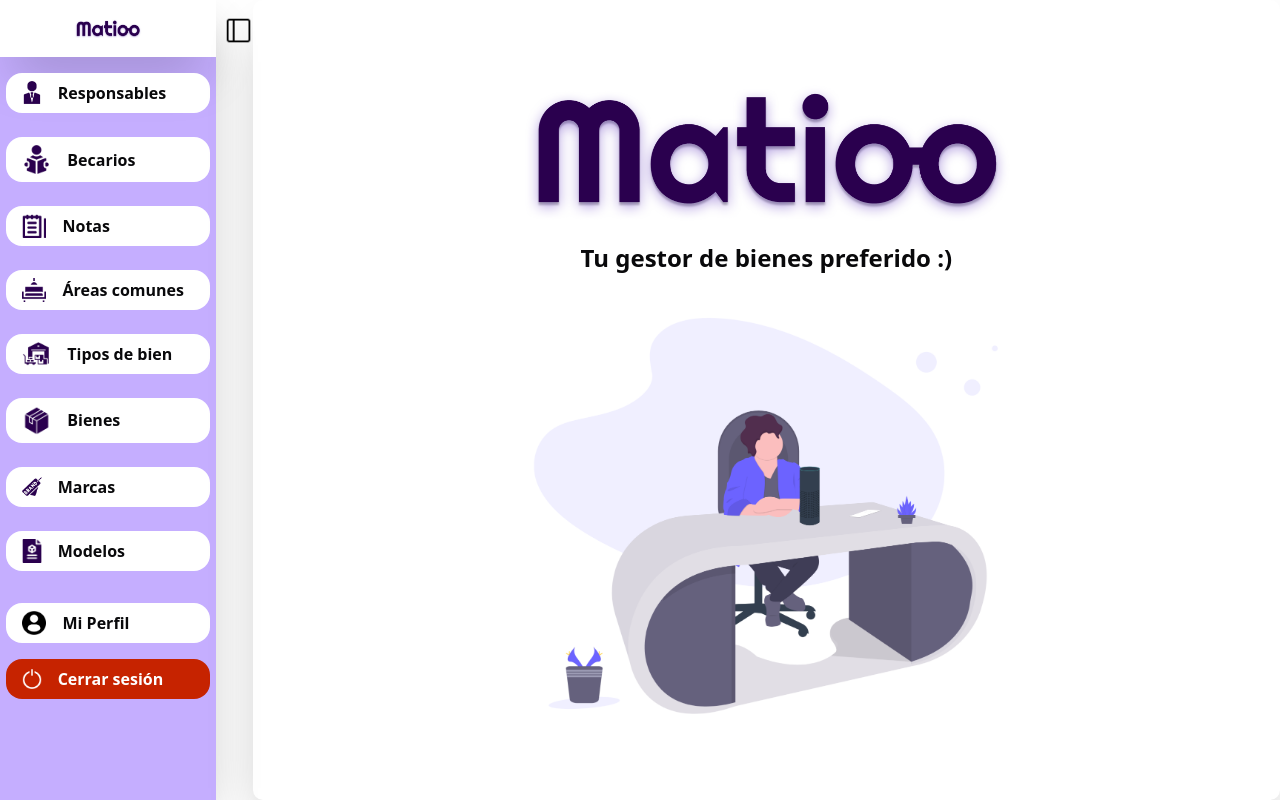
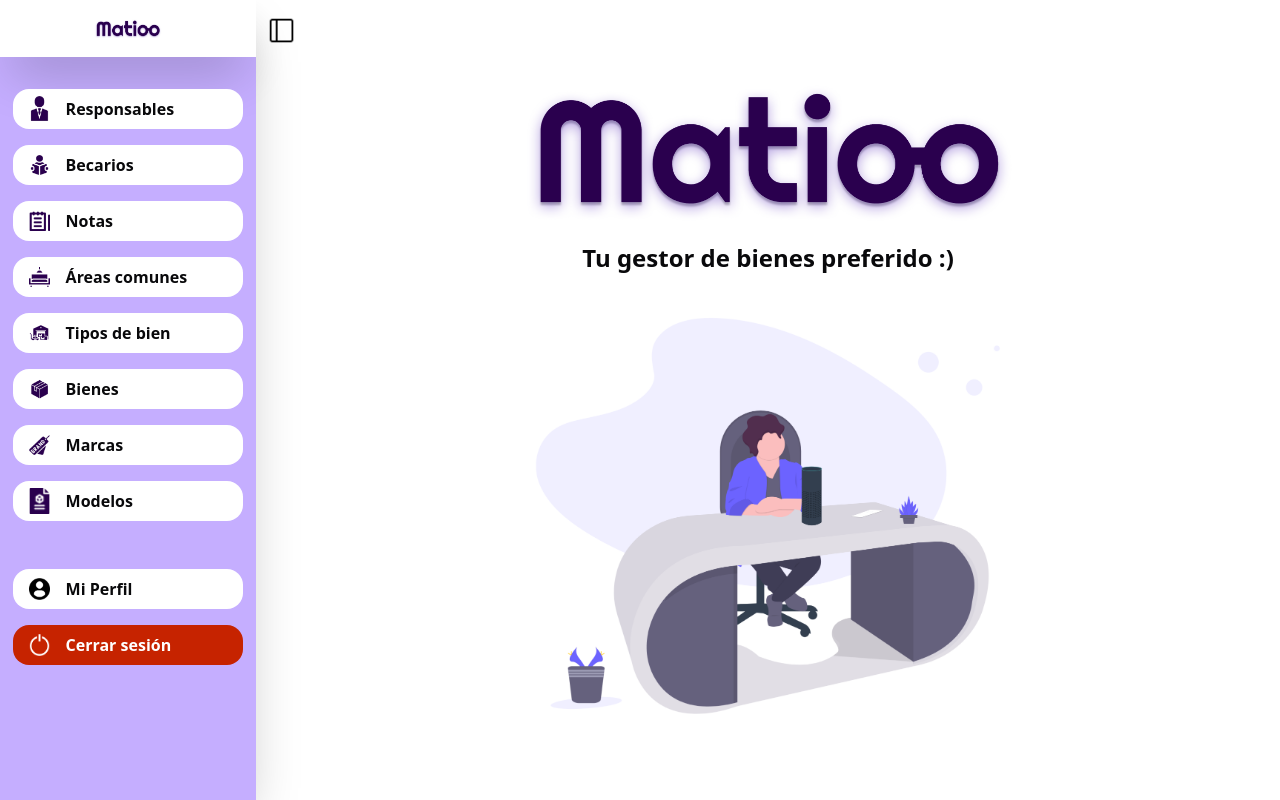
Before and after one commit to ErickGS28/matiooFrontend, a React (Vite) app: page /home in a window 1280 px wide. Both pictures are taken after a click on the picture 102 px from the left and 30 px from the top of the page. Built offline with nearby package versions, Linux system fonts and the light colour scheme.

Commit message:
Se mofidico el asiBar.jsx

```diff
--- a/src/App.jsx
+++ b/src/App.jsx
@@ -1,8 +1,8 @@
 import React, { useState } from "react";
 import { BrowserRouter as Router, Routes, Route } from "react-router-dom";
 import { MantineProvider } from "@mantine/core";
-import { Form } from "./components/templates/login/Form";
-import { Home } from "./components/templates/admin/Home";
+import Form from "./components/templates/login/Form";
+import Home from "./components/templates/admin/Home";
 import Responsible from "./components/templates/admin/Responsible";
 import Interns from "./components/templates/admin/Interns";
 import ListItem from "./components/templates/admin/ListItem";
@@ -14,7 +14,6 @@ import Model from "./components/templates/admin/Model";
 import CheckEmail from "./components/templates/login/CheckEmail";
 import ConfirmCode from "./components/templates/login/ConfirmCode";
 import NewPassword from "./components/templates/login/NewPassword";
-
 
 function App() {
   const [user, setUser] = useState(null);
--- a/src/components/AsideBar.jsx
+++ b/src/components/AsideBar.jsx
@@ -1,4 +1,4 @@
-import React, { useState } from "react";
+import React, { useState, useEffect } from "react";
 import { useNavigate } from "react-router-dom";
 import LogoAside from "./ui/logoAside";
 import { Popover, PopoverContent, PopoverTrigger } from "@/components/ui/popover";
@@ -7,12 +7,16 @@ import { Dialog, DialogContent, DialogDescription, DialogFooter, DialogHeader, D
 import { Label } from "@/components/ui/label"
 import { Input } from "@/components/ui/input"
 
+export default function AsideBar({ activePage = "", onExpandChange }) {
+  const [isExpanded, setIsExpanded] = useState(() => {
+    const saved = localStorage.getItem('asideBarExpanded');
+    return saved ? JSON.parse(saved) : false;
+  });
+  const navigate = useNavigate();
 
-
-
-export default function AsideBar({ activePage = "" }) {
-  const [isExpanded, setIsExpanded] = useState(false);
-  const navigate = useNavigate();
+  useEffect(() => {
+    localStorage.setItem('asideBarExpanded', JSON.stringify(isExpanded));
+  }, [isExpanded]);
 
   const handleNavigation = (page) => {
     navigate(page);
@@ -20,81 +24,96 @@ export default function AsideBar({ activePage = "" }) {
 
   const toggleMenu = () => {
     setIsExpanded(!isExpanded);
+    onExpandChange?.(!isExpanded);
   };
 
   const iconClasses = (iconName) => {
-    return `flex items-center ${isExpanded ? "justify-start" : "justify-center"} cursor-pointer ${
-      activePage === iconName ? "bg-skyblue-bg-icon" : "bg-white"
-    } ${isExpanded ? "w-[94%] px-4 py-2 rounded-2xl" : "w-[2.5em] h-[2.5em] rounded-full"} transition-all duration-300 ease-in-out`;
+    return `flex items-center ${isExpanded ? "justify-start gap-4 h-10" : "justify-center"} cursor-pointer ${
+      activePage === iconName ? "bg-skyblue-bg-icon" : "bg-white hover:bg-skyblue-bg-icon"
+    } ${isExpanded ? "w-[90%] px-4 rounded-2xl" : "w-[2.5em] h-[2.5em] rounded-full"} transition-all duration-300 ease-in-out hover:scale-105`;
   };
 
+  const textClasses = `transition-all duration-200 ease-in-out ${isExpanded ? "opacity-100 delay-200" : "opacity-0 w-0 overflow-hidden"}`;
+
+  const imageClasses = "w-[1.3em] min-w-[1.3em] flex-shrink-0";
+
   return (
-    <div className="flex bg-white font-semibold">
-      <div className={`min-h-full bg-purple-bg-aside shadow-2xl flex flex-col transition-all duration-300 ease-in-out ${isExpanded ? "w-54" : "w-20"}`}>
+    <>
+      <div className={`fixed left-0 top-0 z-50 ${isExpanded ? "w-[16em]" : "w-[4em]"} transition-all duration-300 ease-in-out`}>
+        <div className={`flex flex-col h-screen bg-purple-bg-aside shadow-2xl`}>
           <div className={`flex ${isExpanded ? "justify-center" : "justify-center"} p-4 bg-white shadow-2xl cursor-pointer transition-all duration-300 ease-in-out`} onClick={() => handleNavigation("/home")}>
             <LogoAside isExpanded={isExpanded} />
           </div>
 
-        <div className="flex flex-col items-center space-y-6 mt-4">
+          <div className="flex flex-col flex-grow items-center mt-8 space-y-4 font-semibold">
             <div className={iconClasses('responsible')} onClick={() => handleNavigation('/responsible')}>
-            <img src="/asidebarIMG/responsible.png" alt="Responsable" className="w-[1.2em]" />
-            {isExpanded && <span className="ml-4">Responsables</span>}
+              <img src="/asidebarIMG/responsible.png" alt="Responsable" className={imageClasses} />
+              <span className={textClasses}>Responsables</span>
             </div>
 
             <div className={iconClasses('interns')} onClick={() => handleNavigation('/interns')}>
-            <img src="/asidebarIMG/interns.png" alt="Becarios" className="w-[1.8em]" />
-            {isExpanded && <span className="ml-4">Becarios</span>}
+              <img src="/asidebarIMG/interns.png" alt="Becarios" className={imageClasses} />
+              <span className={textClasses}>Becarios</span>
             </div>
 
             <div className={iconClasses('listItem')} onClick={() => handleNavigation('/listItem')}>
-            <img src="/asidebarIMG/listItem.png" alt="Notas" className="w-[1.5em]" />
-            {isExpanded && <span className="ml-4">Notas</span>}
+              <img src="/asidebarIMG/listItem.png" alt="Notas" className={imageClasses} />
+              <span className={textClasses}>Notas</span>
             </div>
 
             <div className={iconClasses('commonArea')} onClick={() => handleNavigation('/commonArea')}>
-            <img src="/asidebarIMG/zona.png" alt="Zona" className="w-[1.5em]" />
-            {isExpanded && <span className="ml-4">Áreas comunes</span>}
+              <img src="/asidebarIMG/zona.png" alt="Zona" className={imageClasses} />
+              <span className={textClasses}>Áreas comunes</span>
             </div>
 
             <div className={iconClasses('itemType')} onClick={() => handleNavigation('/itemType')}>
-            <img src="/asidebarIMG/item2.png" alt="Item 2" className="w-[1.8em]" />
-            {isExpanded && <span className="ml-4">Tipos de bien</span>}
+              <img src="/asidebarIMG/item2.png" alt="Item 2" className={imageClasses} />
+              <span className={textClasses}>Tipos de bien</span>
             </div>
 
             <div className={iconClasses('item')} onClick={() => handleNavigation('/item')}>
-            <img src="/asidebarIMG/item.png" alt="Item" className="w-[1.8em]" />
-            {isExpanded && <span className="ml-4">Bienes</span>}
+              <img src="/asidebarIMG/item.png" alt="Item" className={imageClasses} />
+              <span className={textClasses}>Bienes</span>
             </div>
 
             <div className={iconClasses('brand')} onClick={() => handleNavigation('/brand')}>
-            <img src="/asidebarIMG/brand.png" alt="Marca" className="w-[1.2em]" />
-            {isExpanded && <span className="ml-4">Marcas</span>}
+              <img src="/asidebarIMG/brand.png" alt="Marca" className={imageClasses} />
+              <span className={textClasses}>Marcas</span>
             </div>
 
             <div className={iconClasses('model')} onClick={() => handleNavigation('/model')}>
-            <img src="/asidebarIMG/notaChida.png" alt="Nota Chida" className="w-[1.2em]" />
-            {isExpanded && <span className="ml-4">Modelos</span>}
+              <img src="/asidebarIMG/notaChida.png" alt="Nota Chida" className={imageClasses} />
+              <span className={textClasses}>Modelos</span>
+            </div>
+
+            <div className="mt-8 mb-4 flex flex-col items-center space-y-4 w-full">
+              <Popover>
+                <PopoverTrigger asChild>
+                  <div className={`flex items-center ${isExpanded ? "justify-start gap-4 h-10 w-[90%] px-4 rounded-2xl" : "justify-center w-[2.5em] h-[2.5em] rounded-full"} cursor-pointer bg-white hover:bg-skyblue-bg-icon transition-all duration-300 ease-in-out hover:scale-105`}>
+                    <img src="/asidebarIMG/profile.png" alt="Perfil" className={imageClasses} />
+                    <span className={textClasses}>Mi Perfil</span>
+                  </div>
+                </PopoverTrigger>
+                <PopoverContent className="p-6 ml-[4em] bg-white rounded-2xl shadow-lg border border-purple-100">
+                  <div className="space-y-4">
+                    <div className="flex items-center gap-3 pb-3 border-b border-purple-100">
+                      <img src="/asidebarIMG/profile.png" alt="Perfil" className="w-10 h-10 p-2 bg-purple-50 rounded-full" />
+                      <div>
+                        <h3 className="font-semibold text-darkpurple-title">Mi Perfil</h3>
+                        <p className="text-sm text-gray-600">usuario@example.com</p>
                       </div>
                     </div>
 
-        <div className="mt-8 mb-4 flex flex-col items-center space-y-4">
-        <Popover className="mt-10">
-            <PopoverTrigger asChild>
-              <div
-                className={`flex items-center ${isExpanded ? "justify-start" : "justify-center"} cursor-pointer bg-white ${isExpanded ? "w-[94%] px-4 py-2 rounded-2xl" : "w-[2.5em] h-[2.5em] rounded-full"} transition-all duration-300 ease-in-out`}
-              >
-                <img src="/asidebarIMG/profile.png" alt="Perfil" className="w-[1.5em]" />
-                {isExpanded && <span className="ml-4">Mi Perfil</span>}
-              </div>
-            </PopoverTrigger>
-            <PopoverContent className="p-4 ml-[4em]">
-              <div>
-                <p>Correo: usuario@example.com</p>
                     <Dialog>
                       <DialogTrigger asChild>
-                    <Button className="mt-2 bg-green-confirm">Editar Perfil</Button>
+                        <Button
+                          className="mt-2 bg-green-confirm"
+                          onClick={() => document.body.click()}
+                        >
+                          Editar Perfil
+                        </Button>
                       </DialogTrigger>
-                  <DialogContent className="sm:max-w-[425px] ">
+                      <DialogContent className="sm:max-w-[425px]">
                         <DialogHeader>
                           <DialogTitle className="text-darkpurple-title text-[1.8em] font-semibold">Editar Perfil</DialogTitle>
                           <DialogDescription>
@@ -124,20 +143,42 @@ export default function AsideBar({ activePage = "" }) {
                 </PopoverContent>
               </Popover>
 
-
-          <div
-            className={`flex items-center ${isExpanded ? "justify-start" : "justify-center"} cursor-pointer bg-red-bg-icon ${isExpanded ? "w-[94%] px-4 py-2 rounded-2xl" : "w-[2.5em] h-[2.5em] rounded-full"} transition-all duration-300 ease-in-out`}
+              <Popover>
+                <PopoverTrigger asChild>
+                  <div className={`flex items-center ${isExpanded ? "justify-start gap-4 h-10 w-[90%] px-4 rounded-2xl" : "justify-center w-[2.5em] h-[2.5em] rounded-full"} cursor-pointer bg-red-bg-icon transition-all duration-300 ease-in-out hover:scale-105`}>
+                    <img src="/asidebarIMG/closeAccount.png" alt="Cerrar sesión" className={imageClasses} />
+                    <span className={`${textClasses} text-white`}>Cerrar sesión</span>
+                  </div>
+                </PopoverTrigger>
+                <PopoverContent className="p-4 ml-[4em] bg-white rounded-lg shadow-lg border border-gray-200">
+                  <div className="flex flex-col gap-3">
+                    <p className="text-sm font-semibold text-gray-800">¿Estás seguro que deseas cerrar sesión?</p>
+                    <div className="flex justify-end">
+                      <button
+                        className="px-3 py-1.5 text-sm rounded-lg bg-red-500 text-white hover:bg-red-600 transition-colors"
                         onClick={() => handleNavigation("/")}
                       >
-            <img src="/asidebarIMG/closeAccount.png" alt="Cerrar sesión" className="w-[1.2em]" />
-            {isExpanded && <span className="ml-4 text-white">Cerrar sesión</span>}
+                        Confirmar
+                      </button>
+                    </div>
+                  </div>
+                </PopoverContent>
+              </Popover>
             </div>
           </div>
         </div>
 
-      <div className="w-[1.8em] ml-2 mt-[1em] cursor-pointer bg-transparent" >
-        <img src="/asidebarIMG/barra-lateral.png" alt="Menu"  onClick={toggleMenu}/>
+        <div className={`absolute ${isExpanded ? "right-[-2.5em]" : "right-[-2.5em]"} top-[1em] cursor-pointer bg-transparent !important`}>
+          <img
+            src="/asidebarIMG/barra-lateral.png"
+            alt="Menu"
+            onClick={toggleMenu}
+            className="w-[1.8em] h-[1.8em] hover:scale-110 transition-transform duration-200"
+          />
         </div>
       </div>
+
+      <div className={`w-[4em] shrink-0 transition-all duration-300 ease-in-out ${isExpanded ? "w-[16em]" : "w-[4em]"}`} />
+    </>
   );
 }
--- a/src/components/templates/admin/Home.jsx
+++ b/src/components/templates/admin/Home.jsx
@@ -1,19 +1,19 @@
 import React from "react";
 import AsideBar from "../../AsideBar";
 
-export const Home = () => {
+export default function Home() {
   return (
-    <div className="flex min-h-screen w-full bg-white">
-      <AsideBar />
-      <div className="flex flex-1 items-center justify-center bg-transparent"> {/* Asegúrate de que este contenedor no tenga un fondo gris */}
-        <div className="flex flex-col items-center justify-center text-center shadow-2xl p-6 rounded-lg w-full max-w-full min-h-screen bg-transparent"> {/* Asegúrate de que este contenedor no tenga un fondo gris */}
+    <div className="flex min-h-screen w-full">
+      <aside className="h-screen sticky top-0 z-10">
+        <AsideBar />
+      </aside>
+      <main className="flex-1 bg-white">
+        <div className="flex flex-col items-center justify-center text-center p-6 min-h-screen">
           <img src="/matioo.png" alt="" className="w-[32em]" />
           <h2 className="text-[1.5em] font-semibold">Tu gestor de bienes preferido :)</h2>
           <img src="/homeMatioo.png" alt="MatiooHome" className="h-[28em] mt-4" />
         </div>
-      </div>
+      </main>
     </div>
   );
-};
-
-export default Home;
+}
--- a/src/components/templates/admin/Responsible.jsx
+++ b/src/components/templates/admin/Responsible.jsx
@@ -16,6 +16,11 @@ import BtnRegistrar from "@/components/ui/btnRegistar";
 
 export default function Responsible() {
   const [navegar, setNavegar] = useState("");
+  const [isExpanded, setIsExpanded] = useState(false);
+
+  const handleExpandChange = (expanded) => {
+    setIsExpanded(expanded);
+  };
 
   const tableData = [
     { name: "Monitor", brand: "LG", details: "..." },
@@ -26,11 +31,10 @@ export default function Responsible() {
   ];
 
   return (
-    <>
     <div className="flex min-h-screen w-full">
       <AsideBar activePage="responsible" />
-        <div className="flex flex-1 items-center justify-center">
-          <div className="flex flex-col p-5 md:p-20 w-full max-w-full min-h-screen">
+      <main className="flex-1 flex flex-col">
+        <div className="flex flex-col p-5 md:p-20 w-full">
           {/* Título */}
           <div className="flex items-center">
             <h1 className="text-darkpurple-title text-[2.5em] font-semibold">
@@ -65,8 +69,6 @@ export default function Responsible() {
             </div>
           </div>
 
-
-
           {/* Tabla */}
           <Table data={tableData} />
 
@@ -99,8 +101,7 @@ export default function Responsible() {
             </PaginationContent>
           </Pagination>
         </div>
+      </main>
     </div>
-      </div>
-    </>
   );
 }
```
Also changed, not shown: src/components/templates/admin/Interns.jsx (+6 -8 lines). Lines whose indentation alone changed are shown as unchanged.
